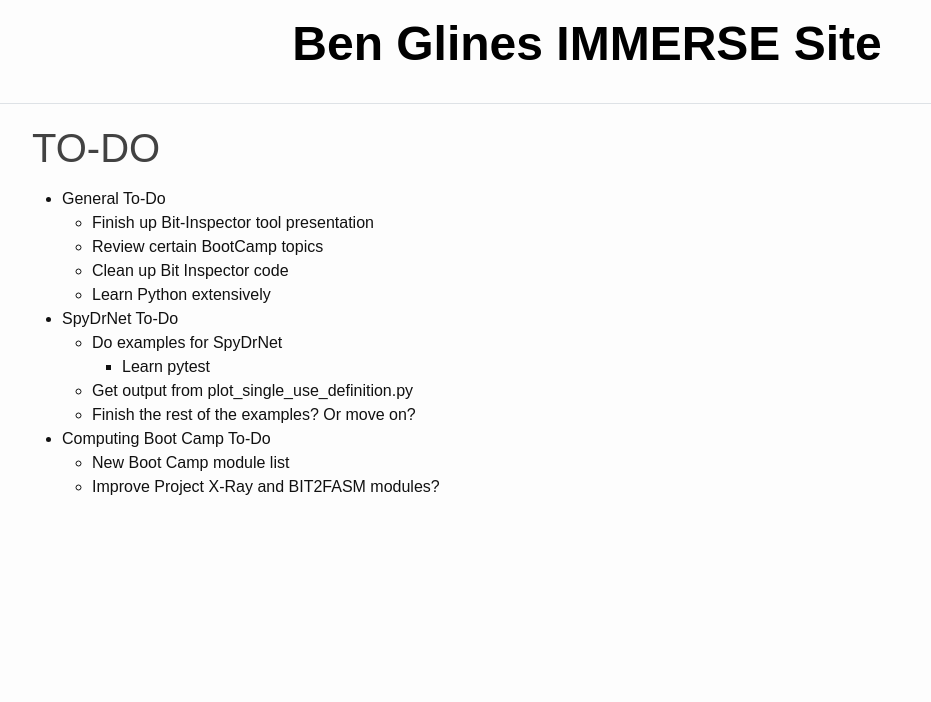
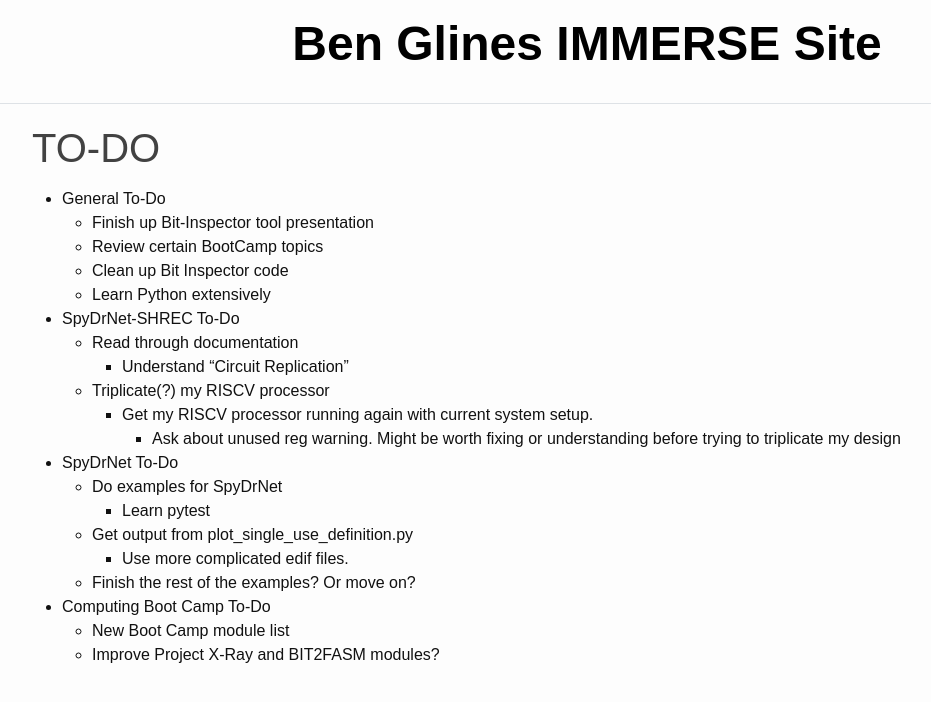
Before and after one commit to benglines/immerse, a Jekyll site: the page built from _pages/todo.md, in a window 1280 px wide. Shown: the top 702 px of the page, without its empty margins (53-984 px from the left). Built offline with Jekyll 4.4.1, drawn with Linux system fonts in a browser that asks for light colours.

Commit message:
Daily Update

```diff
--- a/_pages/todo.md
+++ b/_pages/todo.md
@@ -9,10 +9,18 @@ title: TO-DO
   * Clean up Bit Inspector code
   * Learn Python extensively
 
+* **SpyDrNet-SHREC To-Do**
+  * Read through documentation
+    * Understand "Circuit Replication"
+  * Triplicate(?) my RISCV processor
+    * Get my RISCV processor running again with current system setup.
+      * Ask about unused reg warning. Might be worth fixing or understanding before trying to triplicate my design
+
 * **SpyDrNet To-Do**
   * Do examples for SpyDrNet
     * Learn pytest
   * Get output from plot_single_use_definition.py
+    * Use more complicated edif files.
   * Finish the rest of the examples? Or move on?
 
 * **Computing Boot Camp To-Do**
```
Also changed, not shown: _pages/log.md (+2 -1 lines).
